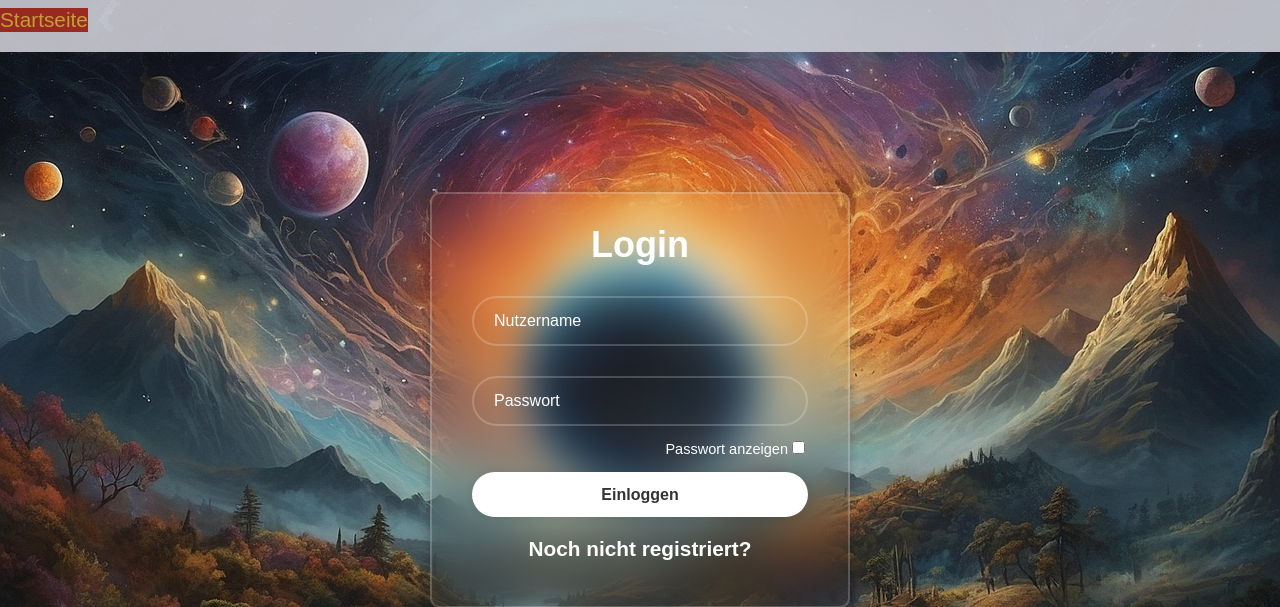
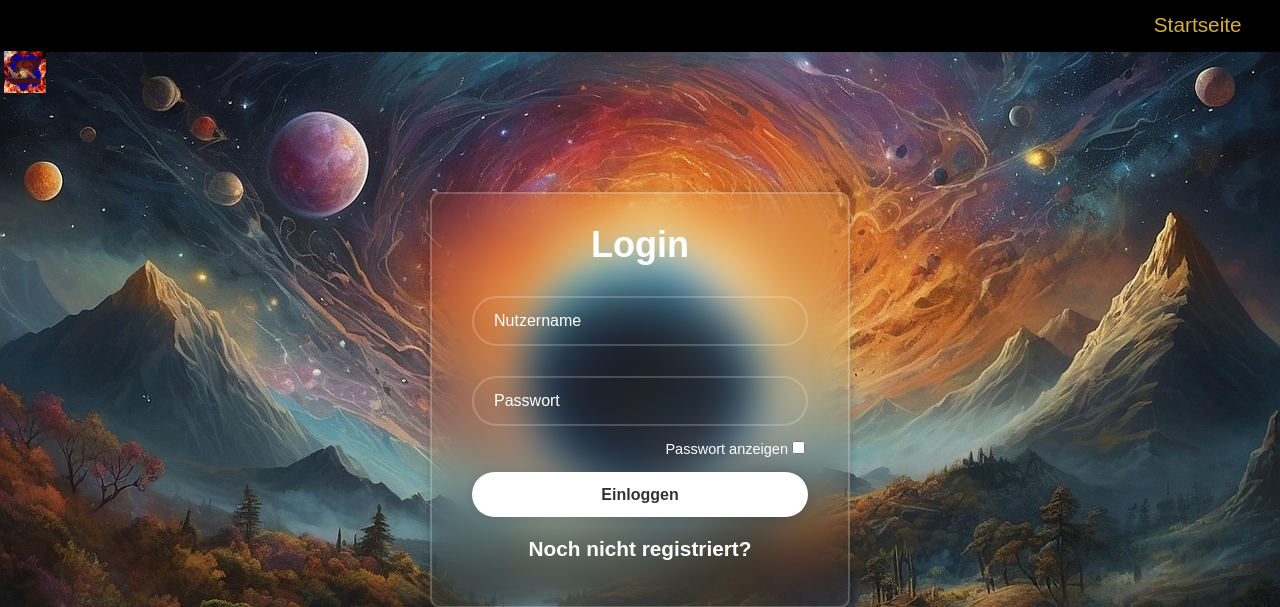
Before and after one commit to LarsOFinke/EternalGalaxyConquest, a Flask app: page / in a window 1280 px wide. Shown: the top 607 px of the page. Run offline with Flask 3, Linux system fonts and the light colour scheme.

Commit message:
Improved the navbar and added a logo.

```diff
--- a/frontend/static/style/base.css
+++ b/frontend/static/style/base.css
@@ -43,17 +43,11 @@ body {
 
 
 /* === GENERAL === */
-
 .clearfix::after {
     content: "";
     display: block;
     clear: both;
 }
-
-.active {
-    background-color: #A62C21 !important;
-}
-
 
 /* LINK STYLE */
 a {
@@ -76,55 +70,63 @@ a:active {
 
 
 /* ### NAVBAR GENERAL ### */
-
 nav {
     position: absolute;
     top: 0;
     width: 100%;
     height: 52px;
-    background-color: var(--grey);
-    opacity: .9;
+    background-color: black;
 }
 
 
-/* VIEWPORT SWITCH */
-.mobile-nav {
-    display: block;
+/* ### NAVBAR DESKTOP ### */
+.desktop-nav {
+    width: 100%;
+    height: 100%;
+    position: relative;
 }
-.desktop-nav {
-    display: none;
+.desktop-nav img {
+    float: left;
+    height: 42px;
+    margin-top: 51px;
+    margin-left: 4px;
 }
-@media (min-width: 767px) {
-    .mobile-nav {
-        display: none;
-    }
-    .desktop-nav {
-        display: inline-block;
-    }
+.desktop-nav ul {
+    height: 100%;
+    margin: 0;
+    padding: 0;
+    float: right;
+    margin-right: 2rem;
+}
+.desktop-nav ul > li {
+    height: 100%;
+    display: inline-block;
+    margin-left: .4rem;
+    padding: 0 .4rem 0 .4rem;
+}
+.desktop-nav ul > li > a {
+    height: 100%;
+    margin-top: .8rem;
+    display: inline-block;
 }
 
 
-
 /* ### NAVBAR MOBIL ### */
-
 .mobile-nav img {
     float: left;
     height: 42px;
     margin-top: 4px;
     margin-left: 4px;
 }
-
 .mobile-nav h1 {
     float: left;
     margin: .5rem 0 0 2rem;
     padding: .25rem;
     text-decoration: underline;
 }
-
 .mobile-nav-dropdown{
     float: right;
 }
-
 .mobile-nav-button {
     font-size: 2.5rem;
     color: var(--dark-red);
@@ -135,7 +137,6 @@ nav {
     float: right;
     position: relative;
 }
-
 .mobile-nav-content {
     display: none;
     background-color: var(--light-navy-blue);
@@ -159,16 +160,18 @@ nav {
 }
 
 
-
-/* ### NAVBAR DESKTOP ### */
-
+/* NAVBAR VIEWPORT SWITCH */
+.mobile-nav {
+    display: block;
+}
 .desktop-nav {
-    width: 100%;
+    display: none;
 }
-.desktop-nav ul {
-    justify-content: space-evenly;
-    margin-top: .5rem;
+@media (min-width: 767px) {
+    .mobile-nav {
+        display: none;
+    }
+    .desktop-nav {
+        display: inline-block;
+    }
 }
-.desktop-nav ul > li {
-    display: inline-block;
-}
--- a/frontend/templates/base.html
+++ b/frontend/templates/base.html
@@ -13,35 +13,28 @@
 <body>
 
     <!-- ### NAVBAR ### -->
-    <nav class="header-nav">
+    <nav>
 
         <!-- DESKTOP -->
-        <div class="container desktop-nav">
-            <div class="row">
-                <div class="col-6">
+        <div class="desktop-nav">
+            <img src="{{ url_for('static', filename='img/logo.png') }}" alt="Das Logo der Webseite.">
 
             <ul>
-                        <li class="active"><a href="/">Startseite</a></li>
+                <li><a href="/">Startseite</a></li>
             </ul>
-                </div>
-            </div>
         </div>
 
         <!-- MOBILE -->
-        <div class="container mobile-nav">
-            <div class="row">
-                <div class="col-6">
+        <div class="mobile-nav">
+            <img src="{{ url_for('static', filename='img/logo.png') }}" alt="Das Logo der Webseite.">
 
             <div class="mobile-nav-dropdown clearfix">
                 <div class="mobile-nav-button">&equiv;</div>
 
-                        <div class="mobile-nav-content cleafix">
+                <div class="mobile-nav-content clearfix">
                     <ul>
-                                <li class="active"><a href="/">Startseite</a></li>
+                        <li><a href="/">Startseite</a></li>
                     </ul>
-                        </div>
-                    </div>
-
                 </div>
             </div>
         </div>
```
Also changed, not shown: frontend/static/img/logo.png (added). Lines whose indentation alone changed are shown as unchanged.
